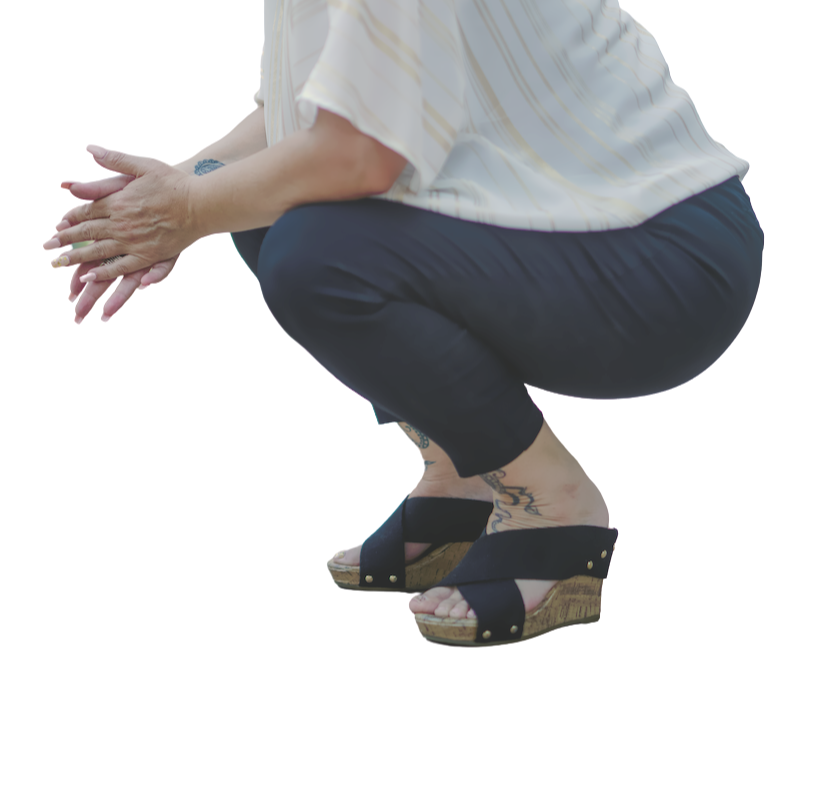
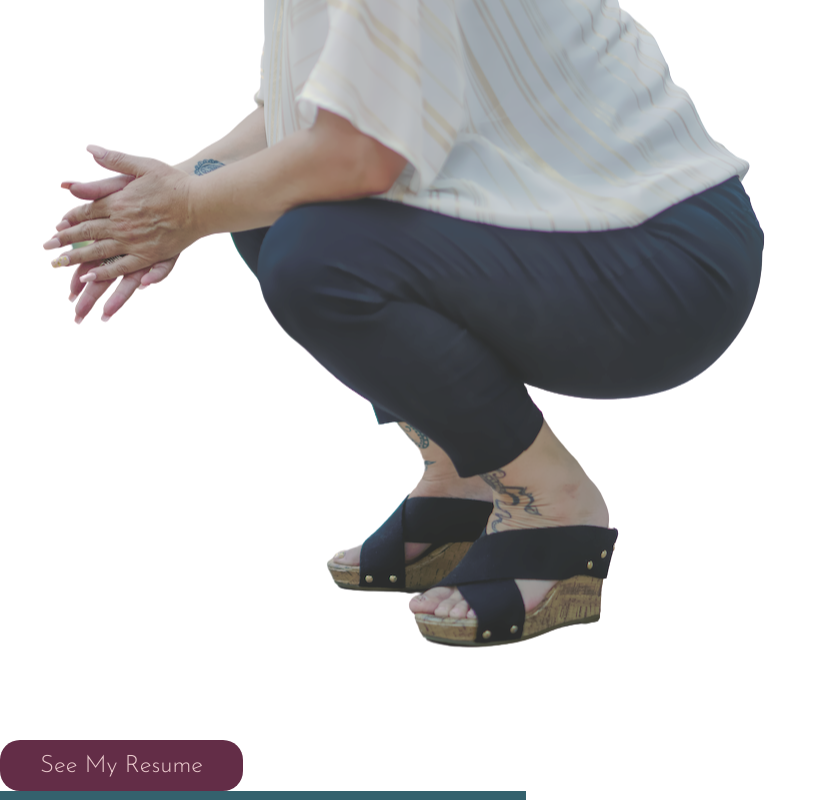
Before and after one commit to HeatherHerries/VisualVisionaryPortfolio, a React (Create React App) app: page /AboutPage in a window 1280 px wide. Shown: the part 845-1645 px from the top of the page, without its empty margins (0-828 px from the left). Before the commit the page ends 1585 px from the top, so only its background shows below. Built offline with nearby package versions, Linux system fonts and the light colour scheme.

Commit message:
Styled Button Component and added Link functionality

```diff
--- a/src/Components/Button.js
+++ b/src/Components/Button.js
@@ -1,10 +1,10 @@
 import React from 'react'
 import '../Styles/Button.css'
 
-function Button() {
+function Button({text}) {
   return (
     <div>
-
+      <button>{text}</button>
     </div>
   )
 }
--- a/src/Components/SectionBreakLine.js
+++ b/src/Components/SectionBreakLine.js
@@ -4,7 +4,9 @@ import '../Styles/SectionBreakLine.css'
 function SectionBreakLine() {
   return (
     <div>
+      <div className="sbl-container">
 
+      </div>
     </div>
   )
 }
--- a/src/Pages/AboutPage.js
+++ b/src/Pages/AboutPage.js
@@ -4,6 +4,7 @@ import VBImage from '../Assets/Images/vb-image.png'
 import Navbar from '../Components/Navbar'
 import Button from '../Components/Button'
 import SectionBreakLine from '../Components/SectionBreakLine'
+import { Link } from "react-router-dom"
 
 function AboutPage() {
   return (
@@ -37,7 +38,9 @@ function AboutPage() {
           <img src={VBImage} alt="" />
         </div>
 
-        <Button />
+        <Link style={{textDecoration: 'none'}}to="#"><Button
+        text="See My Resume"
+        /></Link>
         <SectionBreakLine />
       </div>
     </div>
--- a/src/Styles/Button.css
+++ b/src/Styles/Button.css
@@ -0,0 +1,16 @@
+button {
+  background-color: #632D47;
+  border: none;
+  border-radius: 20px;
+  font-size: 1.5rem;
+  font-weight: 300;
+  color: #E8C8CB;
+  padding: 0.84375rem 2.5rem 0.84375rem 2.5rem;
+  cursor: pointer;
+  transition: 300ms ease-out;
+}
+
+button:hover {
+  transform: scale(1.1);
+  transition: 300ms ease-in;
+}
--- a/src/Styles/SectionBreakLine.css
+++ b/src/Styles/SectionBreakLine.css
@@ -0,0 +1,5 @@
+.sbl-container {
+  width: 41.11vw;
+  height: 1.09vh;
+  background-color:#34616D;
+}
```
